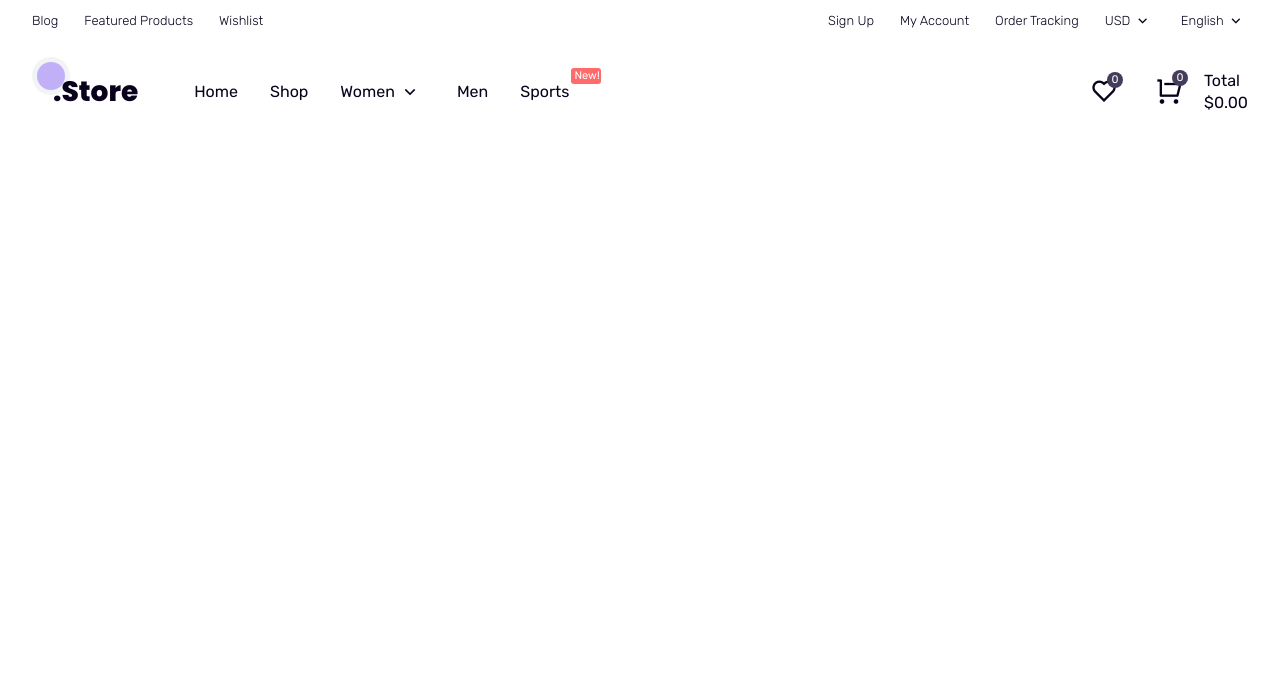
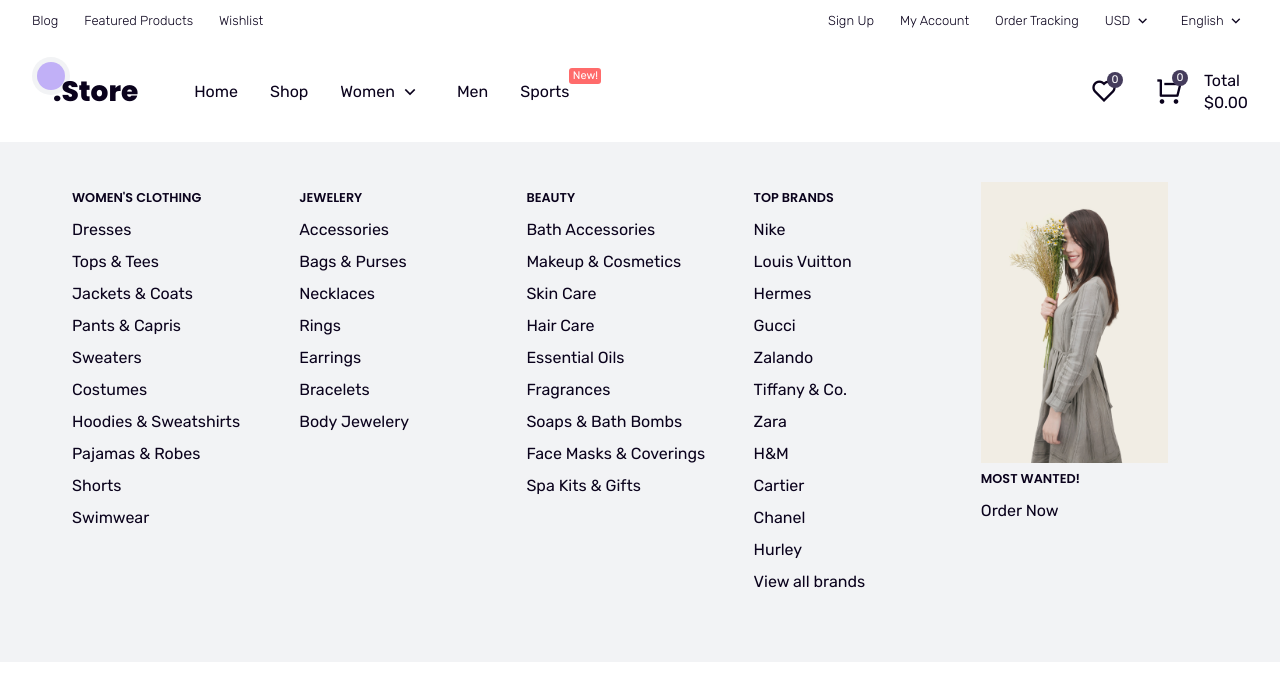
Before and after one commit to xslvdrx/Ecommerce-Website-HTML-CSS-Javascript, a plain HTML site: page index.html in a window 1280 px wide. Drawn offline with nearby package versions, Linux system fonts and the light colour scheme.

Commit message:
Added mega menu to header

```diff
--- a/index.html
+++ b/index.html
@@ -74,50 +74,81 @@
                                                 <div class="wrapper">
                                                     <div class="flexcol">
                                                         <div class="row">
-                                                            <h4></h4>
+                                                            <h4>Women's Clothing</h4>
                                                             <ul>
-                                                                <li><a href=""></a></li>
-                                                                <li><a href=""></a></li>
-                                                                <li><a href=""></a></li>
-                                                                <li><a href=""></a></li>
-                                                                <li><a href=""></a></li>
+                                                                <li><a href="#">Dresses</a></li>
+                                                                <li><a href="#">Tops & Tees</a></li>
+                                                                <li><a href="#">Jackets & Coats</a></li>
+                                                                <li><a href="#">Pants & Capris</a></li>
+                                                                <li><a href="#">Sweaters</a></li>
+                                                                <li><a href="#">Costumes</a></li>
+                                                                <li><a href="#">Hoodies & Sweatshirts</a></li>
+                                                                <li><a href="#">Pajamas & Robes</a></li>
+                                                                <li><a href="#">Shorts</a></li>
+                                                                <li><a href="#">Swimwear</a></li>
                                                             </ul>
                                                         </div>
                                                     </div>
                                                     <div class="flexcol">
                                                         <div class="row">
-                                                            <h4></h4>
+                                                            <h4>Jewelery</h4>
                                                             <ul>
-                                                                <li><a href=""></a></li>
-                                                                <li><a href=""></a></li>
-                                                                <li><a href=""></a></li>
-                                                                <li><a href=""></a></li>
-                                                                <li><a href=""></a></li>
+                                                                <li><a href="#">Accessories</a></li>
+                                                                <li><a href="#">Bags & Purses</a></li>
+                                                                <li><a href="#">Necklaces</a></li>
+                                                                <li><a href="#">Rings</a></li>
+                                                                <li><a href="#">Earrings</a></li>
+                                                                <li><a href="#">Bracelets</a></li>
+                                                                <li><a href="#">Body Jewelery</a></li>
                                                             </ul>
                                                         </div>
                                                     </div>
                                                     <div class="flexcol">
                                                         <div class="row">
-                                                            <h4></h4>
+                                                            <h4>Beauty</h4>
                                                             <ul>
-                                                                <li><a href=""></a></li>
-                                                                <li><a href=""></a></li>
-                                                                <li><a href=""></a></li>
-                                                                <li><a href=""></a></li>
-                                                                <li><a href=""></a></li>
+                                                                <li><a href="#">Bath Accessories</a></li>
+                                                                <li><a href="#">Makeup & Cosmetics</a></li>
+                                                                <li><a href="#">Skin Care</a></li>
+                                                                <li><a href="#">Hair Care</a></li>
+                                                                <li><a href="#">Essential Oils</a></li>
+                                                                <li><a href="#">Fragrances</a></li>
+                                                                <li><a href="#">Soaps & Bath Bombs</a></li>
+                                                                <li><a href="#">Face Masks & Coverings</a></li>
+                                                                <li><a href="#">Spa Kits & Gifts</a></li>
                                                             </ul>
                                                         </div>
                                                     </div>
                                                     <div class="flexcol">
                                                         <div class="row">
-                                                            <h4></h4>
-                                                            <ul>
-                                                                <li><a href=""></a></li>
-                                                                <li><a href=""></a></li>
-                                                                <li><a href=""></a></li>
-                                                                <li><a href=""></a></li>
-                                                                <li><a href=""></a></li>
+                                                            <h4>Top Brands</h4>
+                                                            <ul class="women-brands">
+                                                                <li><a href="#">Nike</a></li>
+                                                                <li><a href="#">Louis Vuitton</a></li>
+                                                                <li><a href="#">Hermes</a></li>
+                                                                <li><a href="#">Gucci</a></li>
+                                                                <li><a href="#">Zalando</a></li>
+                                                                <li><a href="#">Tiffany & Co.</a></li>
+                                                                <li><a href="#">Zara</a></li>
+                                                                <li><a href="#">H&M</a></li>
+                                                                <li><a href="#">Cartier</a></li>
+                                                                <li><a href="#">Chanel</a></li>
+                                                                <li><a href="#">Hurley</a></li>
                                                             </ul>
+                                                            <a href="#" class="view-all">View all brands</a>
+                                                        </div>
+                                                    </div>
+                                                    <div class="flexcol products">
+                                                        <div class="row">
+                                                            <div class="media">
+                                                                <div class="thumbnail">
+                                                                    <img src="assets/products/apparel4.jpg" alt="">
+                                                                </div>
+                                                            </div>
+                                                            <div class="text-content">
+                                                                <h4>Most wanted!</h4>
+                                                                <a href="#" class="primary-button">Order Now</a>
+                                                            </div>
                                                         </div>
                                                     </div>
                                                 </div>
--- a/style.css
+++ b/style.css
@@ -295,7 +295,7 @@ h4 {
 nav .fly-item {
     top: 50%;
     margin-top: -24px;
-    width: 30px;
+    width: 32px;
     border-radius: 3px;
     right: -32px;
     background-color: var(--primary-color);
@@ -318,7 +318,13 @@ nav .fly-item {
     border-radius: var(--percent50);
 }
 
-
+.mega .flexcol {
+    flex: 1;
+    min-width: 180px;
+    padding-right: 2.5em;
+    margin-bottom: 1.5em;
+    z-index: 1;
+}
 
 
 
@@ -355,4 +361,32 @@ nav .fly-item {
     .header-nav .right li > a {
         margin-left: 1em;
     }
+
+    /* mega menu */
+    nav .mega {
+        position: absolute;
+        width: var(--percent100);
+        height: auto;
+        top: auto;
+        left: 0;
+        right: 0;
+        padding: 2.5em;
+        line-height: 2em;
+        background-color: var(--light-bg-color);
+        box-shadow: rgb(0, 0, 0 / 20%) 0 30px 20px -30px;
+        z-index: 100;
+    }
+
+    nav .mega .wrapper {
+        display: flex;
+    }
+
+    nav .mega h4 {
+        font-size: 0.8em;
+        text-transform: uppercase;
+    }
+
+    nav .mega ul {
+
+    }
 }
```
